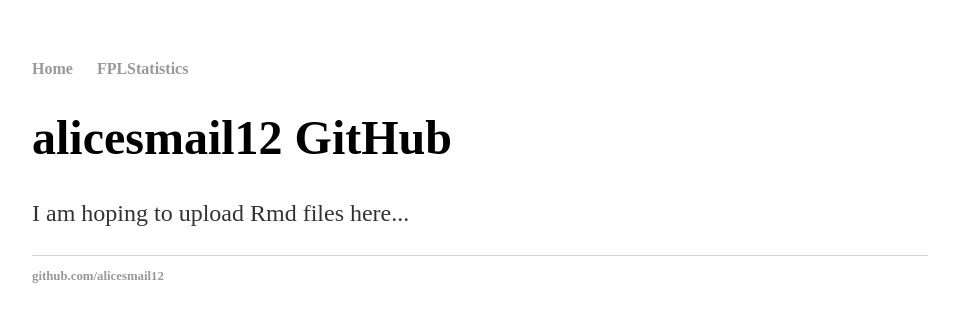
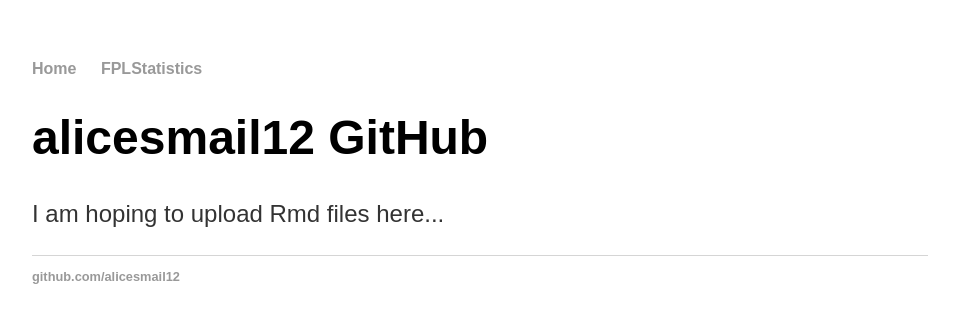
Before and after one commit to alicesmail12/alicesmail12.github.io, a Jekyll site: the page built from index.html, in a window 1280 px wide. Shown: the top 323 px of the page, without its empty margins (160-1119 px from the left). Built offline with Jekyll 4.4.1, drawn with Linux system fonts in a browser that asks for light colours.

Commit message:
Update main.css

```diff
--- a/css/main.css
+++ b/css/main.css
@@ -1,9 +1,10 @@
 body {
     margin: 60px auto;
     width: 70%;
+    font-family: "Audiowide", sans-serif;
 }
 nav ul, footer ul {
-    font-family:'Aptos';
+    font-family: "Audiowide", sans-serif;
     padding: 0px;
     list-style: none;
     font-weight: bold;
@@ -21,7 +22,7 @@ a:hover {
 }
 h1 {
     font-size: 3em;
-    font-family:'Aptos';
+    font-family: "Audiowide", sans-serif;
 }
 p {
     font-size: 1.5em;
```
